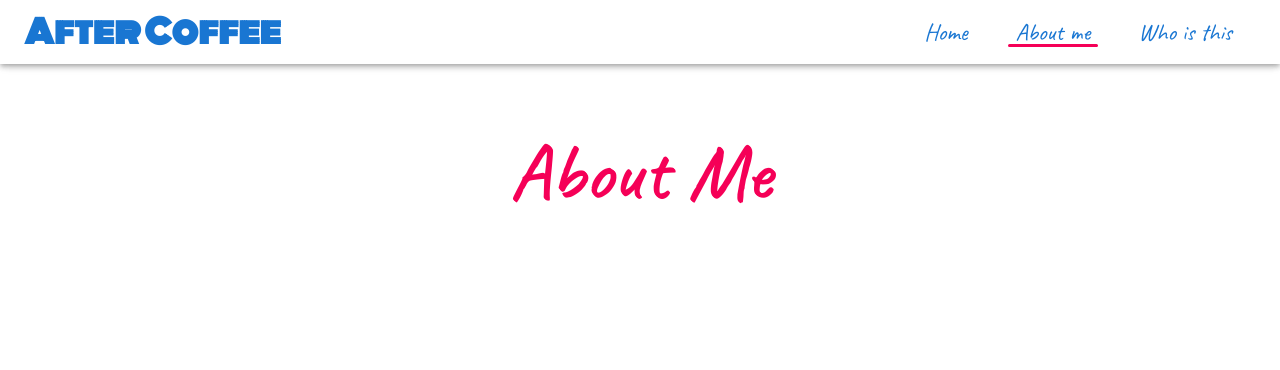
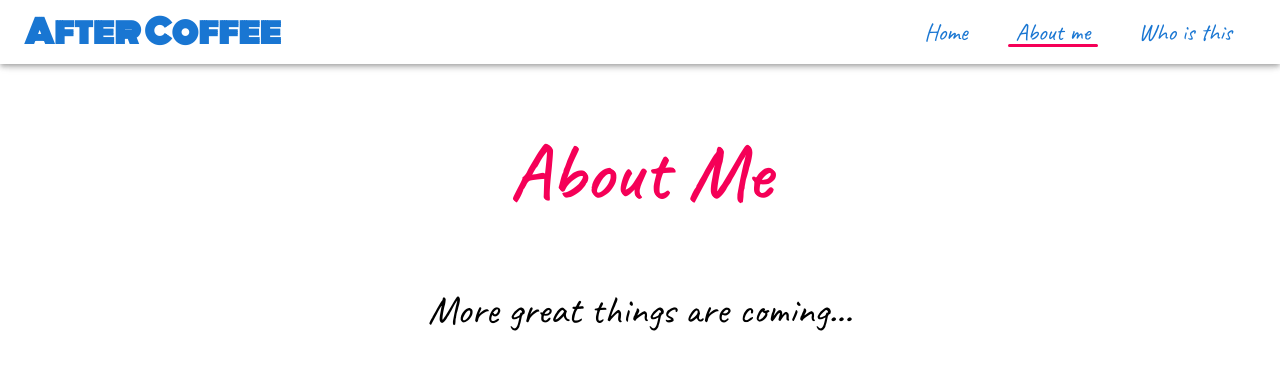
Before and after one commit to patrick69yu/myweb-client, a React (Create React App) app: page /aboutme in a window 1280 px wide. Shown: the top 370 px of the page. Built offline with nearby package versions, Linux system fonts and the light colour scheme.

Commit message:
Add temp message for uncompleted pages

```diff
--- a/src/components/Route/Aboutme.js
+++ b/src/components/Route/Aboutme.js
@@ -1,16 +1,33 @@
 import React from "react";
 
 // Material-ui
+import { makeStyles } from "@material-ui/styles";
+import Typography from "@material-ui/core/Typography";
 
 // Import components
 import HeadingH1 from "../HeadingH1";
 
+const useStyles = makeStyles(theme => ({
+  root: {
+    width: "100%",
+    height: "100%",
+    textAlign: "center"
+  },
+  msg: {
+    fontSize: "2.5rem"
+  }
+}));
+
 export default function Aboutme() {
+  const classes = useStyles();
   const h1Title = "About Me";
 
   return (
-    <section>
+    <section className={classes.root}>
       <HeadingH1 title={h1Title} />
+      <Typography className={classes.msg}>
+        More great things are coming...
+      </Typography>
     </section>
   );
 }
--- a/src/components/Route/Home.js
+++ b/src/components/Route/Home.js
@@ -11,12 +11,12 @@ import NewsFeed from "../Utils/NewsFeed";
 import AttributionToNewsAPI from "../AttributionToNewsAPI";
 import HeadingH2 from "../HeadingH2";
 
-// const bgImgUrl = "https://source.unsplash.com/collection/2208580";
+const bgImgUrl = "https://source.unsplash.com/collection/2208580";
 
 const useStyles = makeStyles(theme => ({
   root: {
-    // background: "url(" + bgImgUrl + ") #FFF border-box center no-repeat fixed",
-    background: "#000",
+    background: "url(" + bgImgUrl + ") #FFF border-box center no-repeat fixed",
+    // background: "#000",
     backgroundSize: "cover",
     width: "100%",
     height: "100%"
--- a/src/components/Route/PageNotFound.js
+++ b/src/components/Route/PageNotFound.js
@@ -1,19 +1,32 @@
 import React from "react";
 
 // Material-ui
+import { makeStyles } from "@material-ui/styles";
 import Typography from "@material-ui/core/Typography";
 
 // Import components
 import HeadingH1 from "../HeadingH1";
 
+const useStyles = makeStyles(theme => ({
+  root: {
+    width: "100%",
+    height: "100%",
+    textAlign: "center"
+  },
+  msg: {
+    fontSize: "2.5rem"
+  }
+}));
+
 export default function PageNotFound() {
+  const classes = useStyles();
   const h1Title = "Page Not Found";
 
   return (
-    <section>
+    <section className={classes.root}>
       <HeadingH1 title={h1Title} />
-      <Typography className='text-center' color='primary' variant='body1'>
-        Sorry, the page is not found.
+      <Typography className={classes.msg}>
+        Sorry, the URL "{document.location.href}" is not found.
       </Typography>
     </section>
   );
--- a/src/components/Route/Whoisthis.js
+++ b/src/components/Route/Whoisthis.js
@@ -1,16 +1,33 @@
 import React from "react";
 
 // Material-ui
+import { makeStyles } from "@material-ui/styles";
+import Typography from "@material-ui/core/Typography";
 
 // Import components
 import HeadingH1 from "../HeadingH1";
 
+const useStyles = makeStyles(theme => ({
+  root: {
+    width: "100%",
+    height: "100%",
+    textAlign: "center"
+  },
+  msg: {
+    fontSize: "2.5rem"
+  }
+}));
+
 export default function Whoisthis() {
+  const classes = useStyles();
   const h1Title = "Who Is This";
 
   return (
-    <section>
+    <section className={classes.root}>
       <HeadingH1 title={h1Title} />
+      <Typography className={classes.msg}>
+        More great things are coming...
+      </Typography>
     </section>
   );
 }
--- a/src/components/TopNavBar.js
+++ b/src/components/TopNavBar.js
@@ -1,4 +1,6 @@
 import React, { useState } from "react";
+
+// Material-ui
 import { makeStyles } from "@material-ui/core/styles";
 import AppBar from "@material-ui/core/AppBar";
 import Toolbar from "@material-ui/core/Toolbar";
@@ -7,9 +9,11 @@ import IconButton from "@material-ui/core/IconButton";
 import Menu from "@material-ui/core/Menu";
 import MenuItem from "@material-ui/core/MenuItem";
 import List from "@material-ui/core/List";
+import MenuIcon from "@material-ui/icons/Menu";
+
+// Import components
 import NavLinkDesktop from "./NavLinkDesktop";
 import NavLinkMobile from "./NavLinkMobile";
-import MenuIcon from "@material-ui/icons/Menu";
 
 const useStyles = makeStyles(theme => ({
   root: {
--- a/src/components/Utils/NewsFeed.js
+++ b/src/components/Utils/NewsFeed.js
@@ -118,8 +118,7 @@ export default function NewsFeed() {
         .get(apiUrl, {
           headers: {
             Authorization: "Bearer " + process.env.REACT_APP_NEWSAPI_API_KEY
-          },
-          mode: "cors"
+          }
         })
         .then(response => {
           // Handle success response
```
Also changed, not shown: src/components/NewsCard.js (+24 -1 lines).
